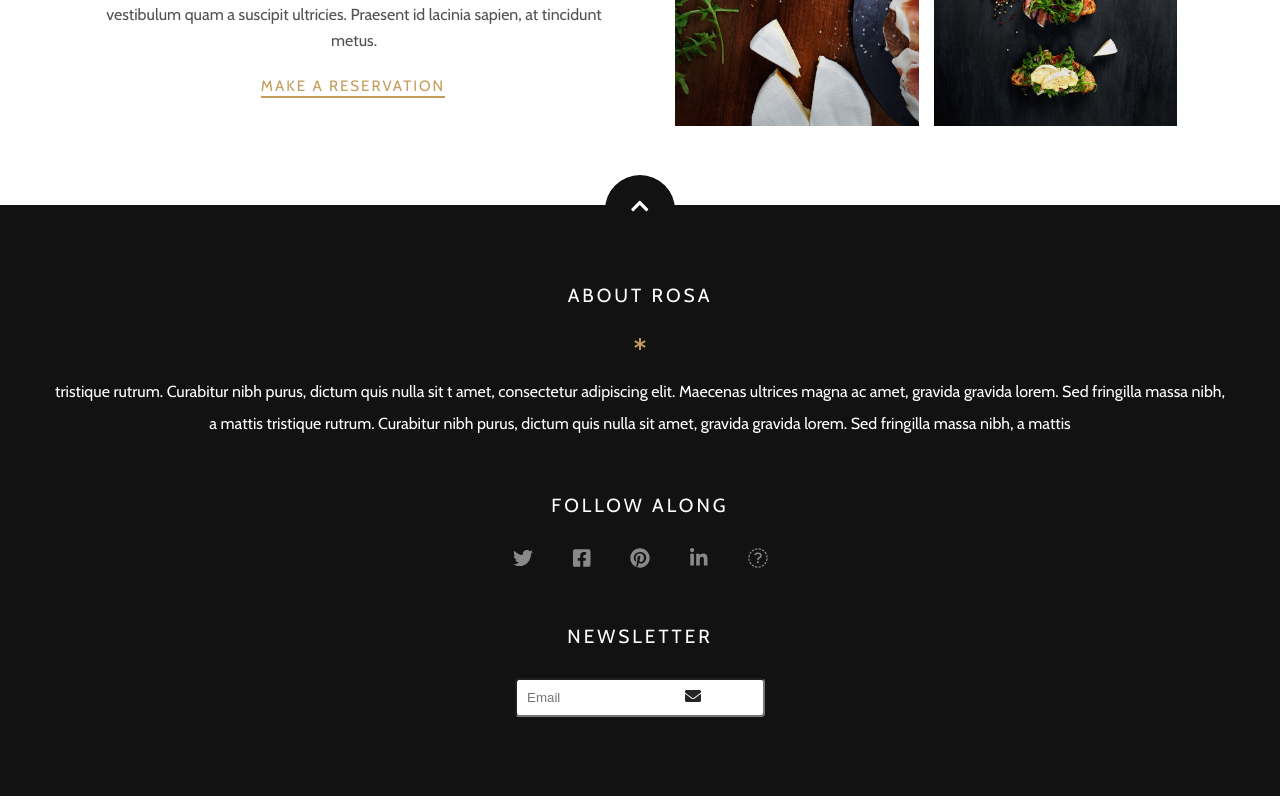
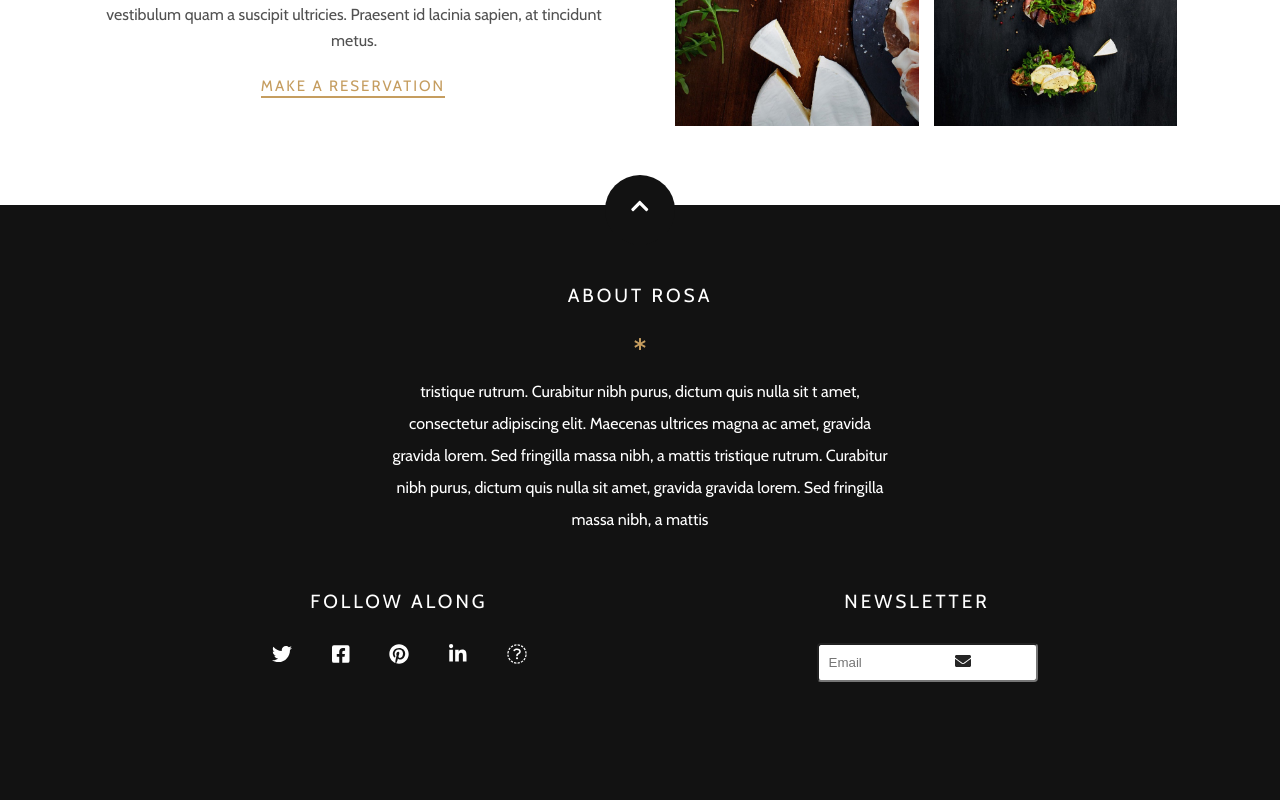
Before and after one commit to alanblee/react-rosa, a React (Create React App) app: page / in a window 1280 px wide. Shown: the part 3287-4087 px from the top of the page. Built offline with nearby package versions, Linux system fonts and the light colour scheme; a web font is replaced by a local one.

Commit message:
media query finishd

```diff
--- a/src/sass/footer.scss
+++ b/src/sass/footer.scss
@@ -23,6 +23,11 @@ footer {
   }
   .footer-content {
     // overflow: hidden;
+    // media
+    @media #{$m-desktop} {
+      max-width: 77.5rem;
+      margin: auto;
+    }
 
     h4 {
       font-size: 1.9rem;
@@ -33,6 +38,12 @@ footer {
     }
     .footer-content-about {
       margin-bottom: 5.4rem;
+
+      // media
+      @media #{$m-desktop} {
+        max-width: 51.3rem;
+        margin: 0 auto 5.4rem;
+      }
       p {
         line-height: 2;
       }
@@ -42,6 +53,11 @@ footer {
     }
 
     .footer-content-divider {
+      // media
+      @media #{$m-desktop} {
+        display: flex;
+        justify-content: space-between;
+      }
       // social media
       .social-media {
         .social-icons {
@@ -56,7 +72,9 @@ footer {
             padding: 0.8rem 2rem;
             opacity: 0.5;
             transition: color 0.5s;
-
+            @media #{$m-desktop} {
+              opacity: 1;
+            }
             &:hover,
             &:focus {
               color: $secondary-font-color;
@@ -73,6 +91,12 @@ footer {
           display: flex;
           justify-content: center;
 
+          // media
+          @media #{$m-desktop} {
+            width: 100%;
+            max-width: 227.3rem;
+            margin: 0 1rem;
+          }
           .newsletter-input {
             width: 100%;
             max-width: 25rem;
@@ -90,6 +114,10 @@ footer {
             top: 50%;
             transform: translateY(-50%);
             margin-left: 10.5rem;
+
+            @media #{$m-desktop} {
+              margin-left: 7.2rem;
+            }
           }
         }
       }
--- a/src/sass/media-queries.scss
+++ b/src/sass/media-queries.scss
@@ -17,4 +17,11 @@
     font-size: 4.7rem;
     letter-spacing: 0.8rem;
   }
+
+  // social and form
+  .social-media {
+    width: 100%;
+    max-width: 27.3rem;
+    margin: 0 1rem;
+  }
 }
```
